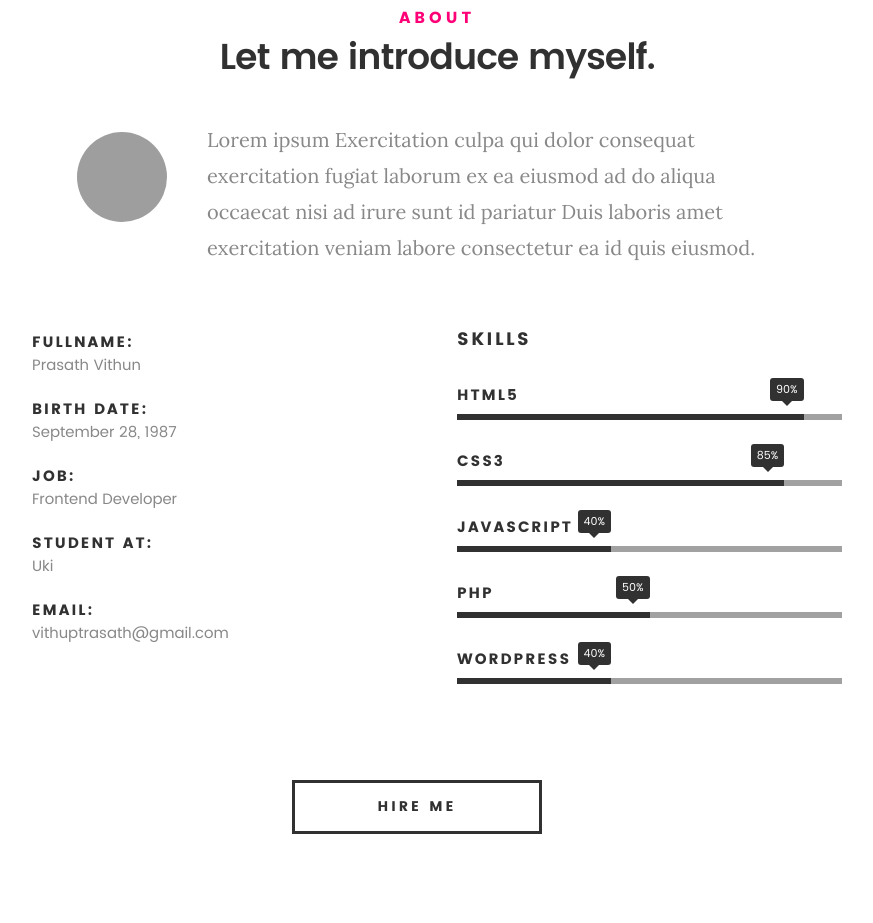
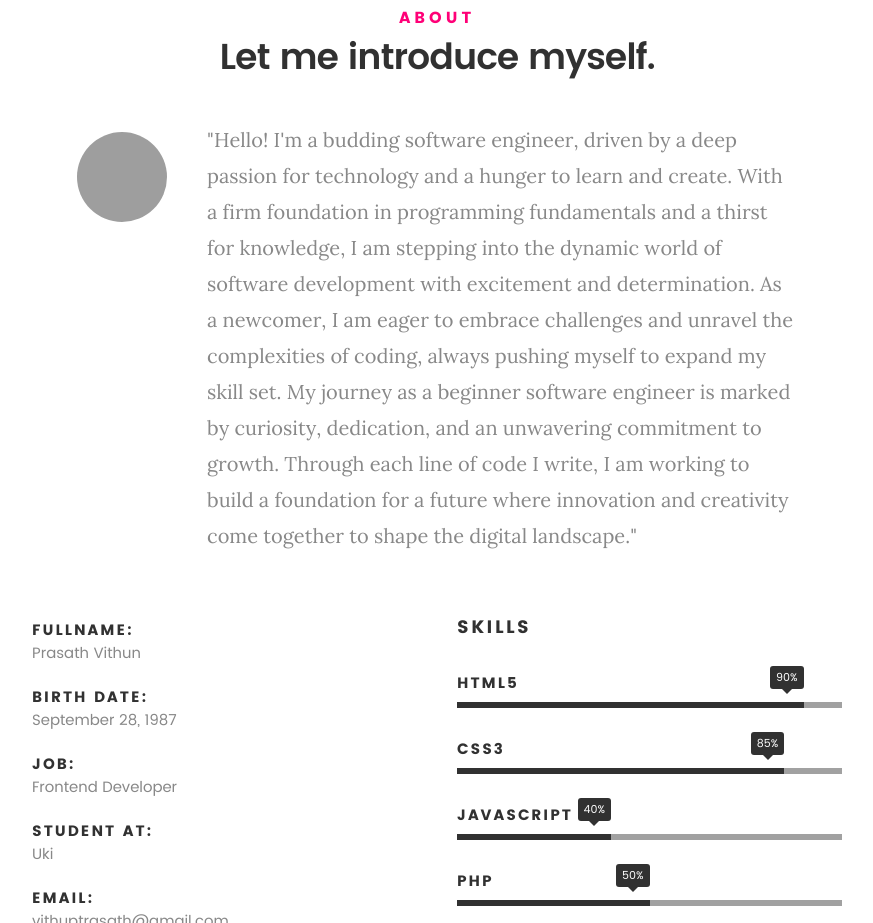
Before and after one commit to vithun17/vithun17.github.io, a plain HTML site: page index.html in a window 1280 px wide. Shown: the part 917-1840 px from the top of the page, without its empty margins (203-1076 px from the left). Drawn offline with Linux system fonts and the light colour scheme; grey boxes are pictures that could not be loaded; files whose address does not match are found by name.

Commit message:
Update index.html

```diff
--- a/index.html
+++ b/index.html
@@ -7,7 +7,7 @@
    <!--- basic page needs
    ================================================== -->
    <meta charset="utf-8">
-	<title>Kards</title>
+	<title>vithun Prasath</title>
 	<meta name="description" content="">
 	<meta name="author" content="">
 
@@ -108,7 +108,9 @@
 
    				<img src="images/profile-pic.png" alt="Profile Picture">
 
-   				<p class="lead">Lorem ipsum Exercitation culpa qui dolor consequat exercitation fugiat laborum ex ea eiusmod ad do aliqua occaecat nisi ad irure sunt id pariatur Duis laboris amet exercitation veniam labore consectetur ea id quis eiusmod.</p>
+   				<p class="lead">"Hello! I'm a budding software engineer, driven by a deep passion for technology and a hunger to learn and create. With a firm foundation in programming fundamentals and a thirst for knowledge, I am stepping into the dynamic world of software development with excitement and determination. As a newcomer, I am eager to embrace challenges and unravel the complexities of coding, always pushing myself to expand my skill set. My journey as a beginner software engineer is marked by curiosity, dedication, and an unwavering commitment to growth. Through each line of code I write, I am working to build a foundation for a future where innovation and creativity come together to shape the digital landscape."
+
+</p>
    			</div>
 
    		</div>
```
